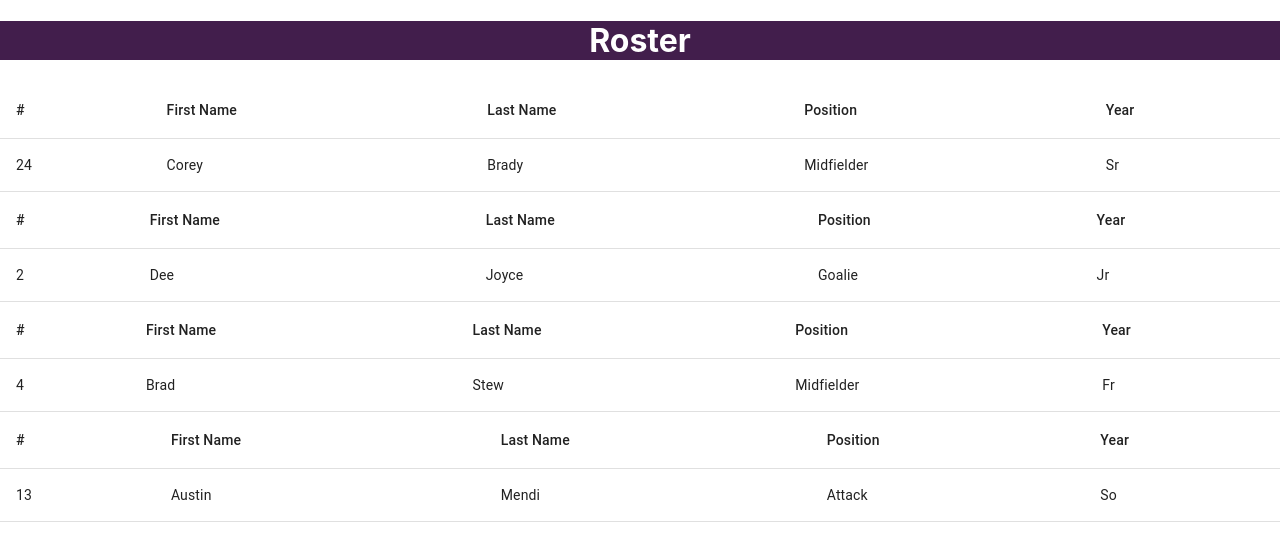
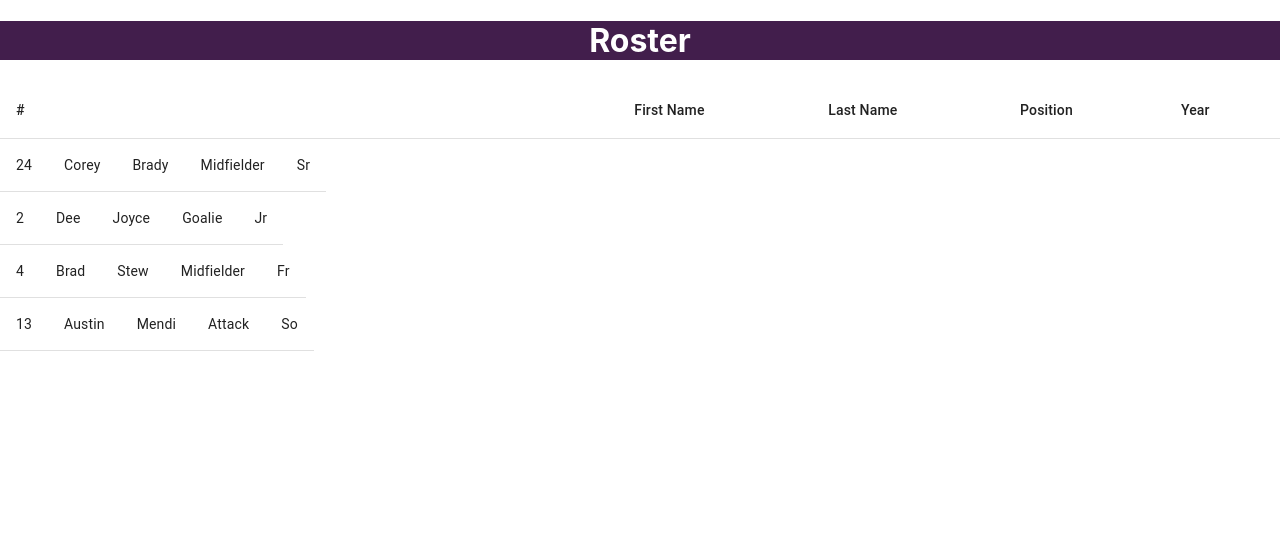
Before and after one commit to reedm26/playerportal, a React (Create React App) app: page / in a window 1280 px wide. Shown: the top 538 px of the page. Built offline with nearby package versions, Linux system fonts and the light colour scheme.

Commit message:
fixed mapping

```diff
--- a/src/Components/PlayerInfo.js
+++ b/src/Components/PlayerInfo.js
@@ -1,11 +1,11 @@
 import React, { Component } from "react";
 import {
-  TableContainer,
-  Table,
   TableBody,
-  TableHead,
   TableRow,
   TableCell,
+  TableHead,
+  Table,
+  TableContainer,
 } from "@material-ui/core";
 
 import propTypes from "prop-types";
@@ -22,18 +22,6 @@ class PlayerInfo extends Component {
     } = this.props.player;
 
     return (
-      <div>
-        <TableContainer>
-          <Table>
-            <TableHead>
-              <TableRow>
-                <TableCell>#</TableCell>
-                <TableCell>First Name</TableCell>{" "}
-                <TableCell>Last Name</TableCell>
-                <TableCell>Position</TableCell>
-                <TableCell>Year</TableCell>
-              </TableRow>
-            </TableHead>
       <TableBody>
         <TableRow key={id}>
           <TableCell>{number}</TableCell>
@@ -43,9 +31,6 @@ class PlayerInfo extends Component {
           <TableCell>{year}</TableCell>
         </TableRow>
       </TableBody>
-          </Table>
-        </TableContainer>
-      </div>
     );
   }
 }
--- a/src/Components/Players.js
+++ b/src/Components/Players.js
@@ -1,14 +1,40 @@
 import React, { Component } from "react";
 import PlayerInfo from "./PlayerInfo";
 import propTypes from "prop-types";
+import {
+  TableContainer,
+  Table,
+  TableCell,
+  TableHead,
+  TableRow,
+  TableBody,
+} from "@material-ui/core";
 
 class Players extends Component {
   render() {
-    return this.props.players.map((player) => (
-      <div>
-        <PlayerInfo player={player} />
-      </div>
-    ));
+    return (
+      <>
+        <TableContainer>
+          <Table>
+            <TableHead>
+              <TableRow>
+                <TableCell>#</TableCell>
+                <TableCell>First Name</TableCell>
+                <TableCell>Last Name</TableCell>
+                <TableCell>Position</TableCell>
+                <TableCell>Year</TableCell>
+              </TableRow>
+            </TableHead>
+
+            {this.props.players.map((player) => (
+              <div>
+                <PlayerInfo player={player} />
+              </div>
+            ))}
+          </Table>
+        </TableContainer>
+      </>
+    );
   }
 }
 Players.propTypes = {
```
Lines whose indentation alone changed are shown as unchanged.
